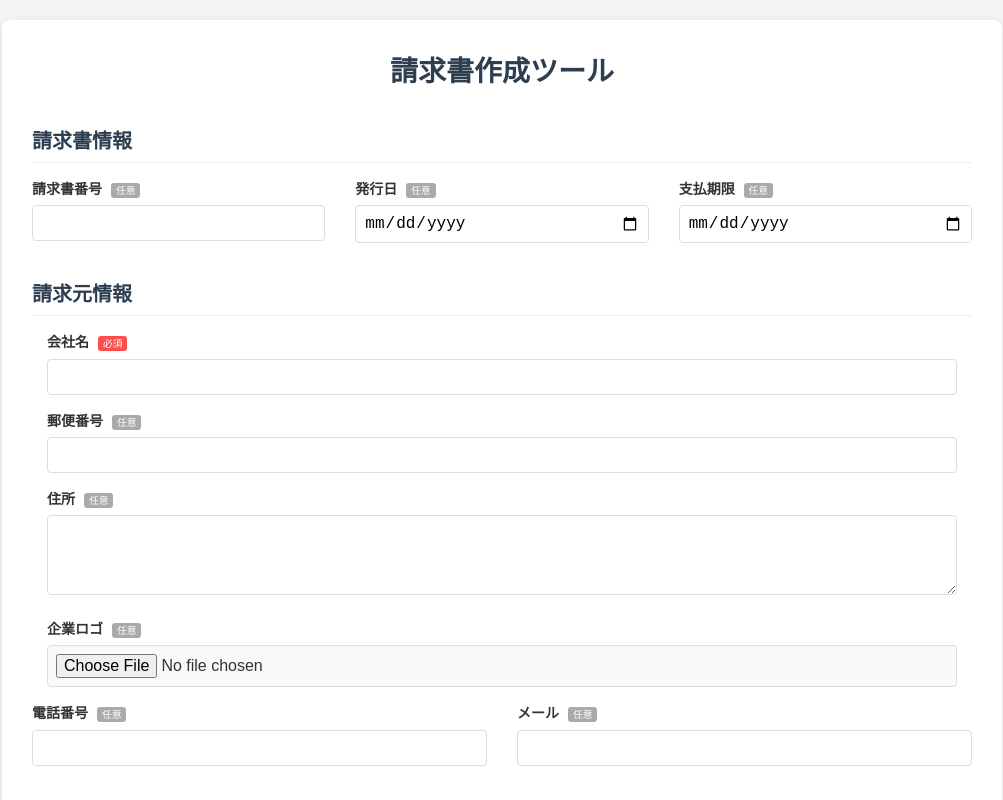
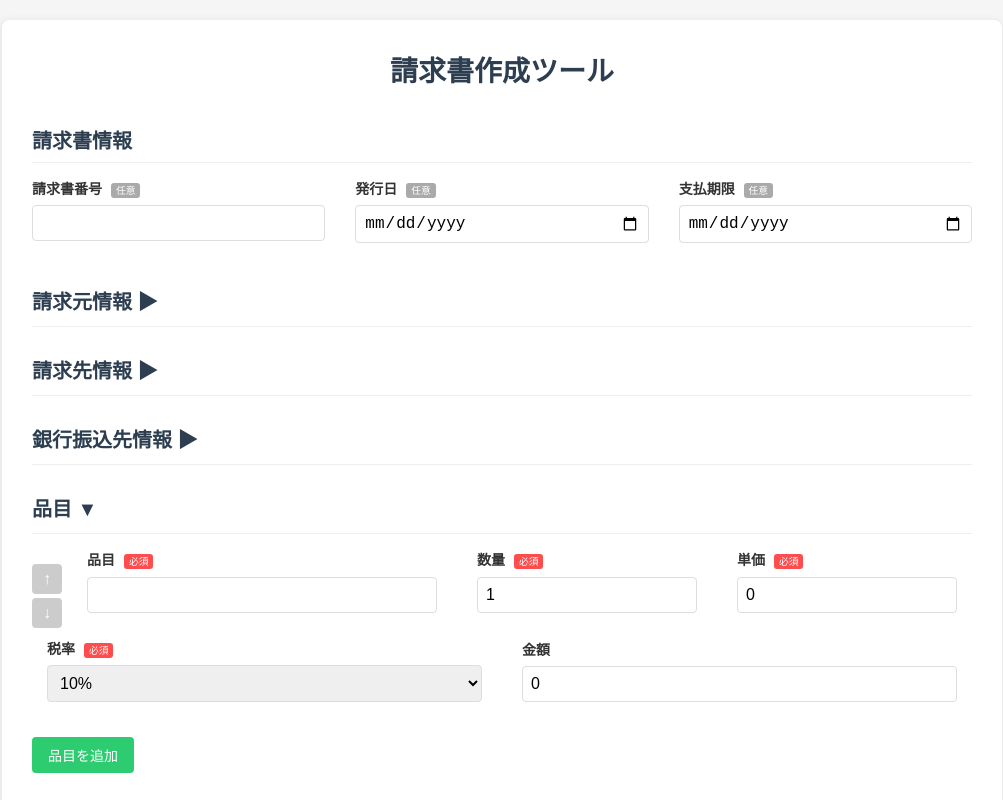
Before and after one commit to akira1110/invoice-web2, a React (Create React App) app: page / in a window 1280 px wide. Shown: the top 800 px of the page, without its empty margins (138-1141 px from the left). Built offline with nearby package versions, Linux system fonts and the light colour scheme.

Commit message:
セクションをトグル化

```diff
--- a/src/App.css
+++ b/src/App.css
@@ -314,3 +314,29 @@ button:hover {
   width: 100%;
   background-color: #f9f9f9;
 }
+
+/* セクションヘッダーのスタイル */
+.section-header h2 {
+  cursor: pointer;
+  display: flex;
+  align-items: center;
+  padding: 8px 0;
+  position: relative;
+}
+
+.section-header h2:hover {
+  color: #3498db;
+}
+
+/* セクションコンテンツのスタイル */
+.section-content {
+  overflow: hidden;
+  transition: max-height 0.3s ease-in-out;
+  margin-bottom: 20px;
+}
+
+/* トグルアイコンのスタイル */
+.section-header h2::after {
+  content: '';
+  margin-left: 10px;
+}
--- a/src/App.js
+++ b/src/App.js
@@ -274,6 +274,14 @@ function App() {
     template: 'standard'
   });
 
+  // トグルの状態を管理するステート
+  const [toggleState, setToggleState] = useState({
+    companyInfo: false,
+    clientInfo: false,
+    bankInfo: false,
+    itemsInfo: true  // 品目セクションの初期状態は開いている
+  });
+
   const invoiceRef = useRef(null);
 
   const handleCompanyChange = (e) => {
@@ -427,6 +435,28 @@ function App() {
       ...invoice,
       [name]: value
     });
+  };
+
+  // セクションの開閉を切り替える関数
+  const toggleSection = (section) => {
+    setToggleState({
+      ...toggleState,
+      [section]: !toggleState[section]
+    });
+  };
+
+  // セクションが入力済みかをチェックする関数
+  const isSectionFilled = (section) => {
+    switch(section) {
+      case 'companyInfo':
+        return !!invoice.company.name;
+      case 'clientInfo':
+        return !!invoice.client.name;
+      case 'bankInfo':
+        return !!(invoice.bankInfo.bankName || invoice.bankInfo.accountNumber);
+      default:
+        return false;
+    }
   };
 
   const validateRequiredFields = () => {
@@ -644,7 +674,13 @@ ${invoice.company.name}`
             </div>
           </div>
 
-          <h2>請求元情報</h2>
+          <div className="section-header">
+            <h2 onClick={() => toggleSection('companyInfo')}>
+              請求元情報 {toggleState.companyInfo ? '▼' : '▶'}
+            </h2>
+          </div>
+          {toggleState.companyInfo && (
+            <div className="section-content">
               <div className="form-group">
                 <label>会社名 <span className="required-label">必須</span></label>
                 <input
@@ -713,8 +749,16 @@ ${invoice.company.name}`
                   />
                 </div>
               </div>
+            </div>
+          )}
 
-          <h2>請求先情報</h2>
+          <div className="section-header">
+            <h2 onClick={() => toggleSection('clientInfo')}>
+              請求先情報 {toggleState.clientInfo ? '▼' : '▶'}
+            </h2>
+          </div>
+          {toggleState.clientInfo && (
+            <div className="section-content">
               <div className="form-group">
                 <label>会社名/個人名 <span className="required-label">必須</span></label>
                 <input
@@ -742,8 +786,16 @@ ${invoice.company.name}`
                   onChange={handleClientChange}
                 ></textarea>
               </div>
+            </div>
+          )}
 
-          <h2>銀行振込先情報</h2>
+          <div className="section-header">
+            <h2 onClick={() => toggleSection('bankInfo')}>
+              銀行振込先情報 {toggleState.bankInfo ? '▼' : '▶'}
+            </h2>
+          </div>
+          {toggleState.bankInfo && (
+            <div className="section-content">
               <div className="form-group">
                 <label>銀行名 <span className="optional-label">任意</span></label>
                 <input
@@ -789,8 +841,16 @@ ${invoice.company.name}`
                   onChange={handleBankInfoChange}
                 />
               </div>
+            </div>
+          )}
 
-          <h2>品目</h2>
+          <div className="section-header">
+            <h2 onClick={() => toggleSection('itemsInfo')}>
+              品目 {toggleState.itemsInfo ? '▼' : '▶'}
+            </h2>
+          </div>
+          {toggleState.itemsInfo && (
+            <div className="section-content">
               {invoice.items.map((item, index) => (
                 <div className="item-row" key={index}>
                   <div className="item-controls">
@@ -909,6 +969,8 @@ ${invoice.company.name}`
                   </div>
                 </div>
               </div>
+            </div>
+          )}
 
           <div className="form-group">
             <label>備考 <span className="optional-label">任意</span></label>
```
Lines whose indentation alone changed are shown as unchanged.
